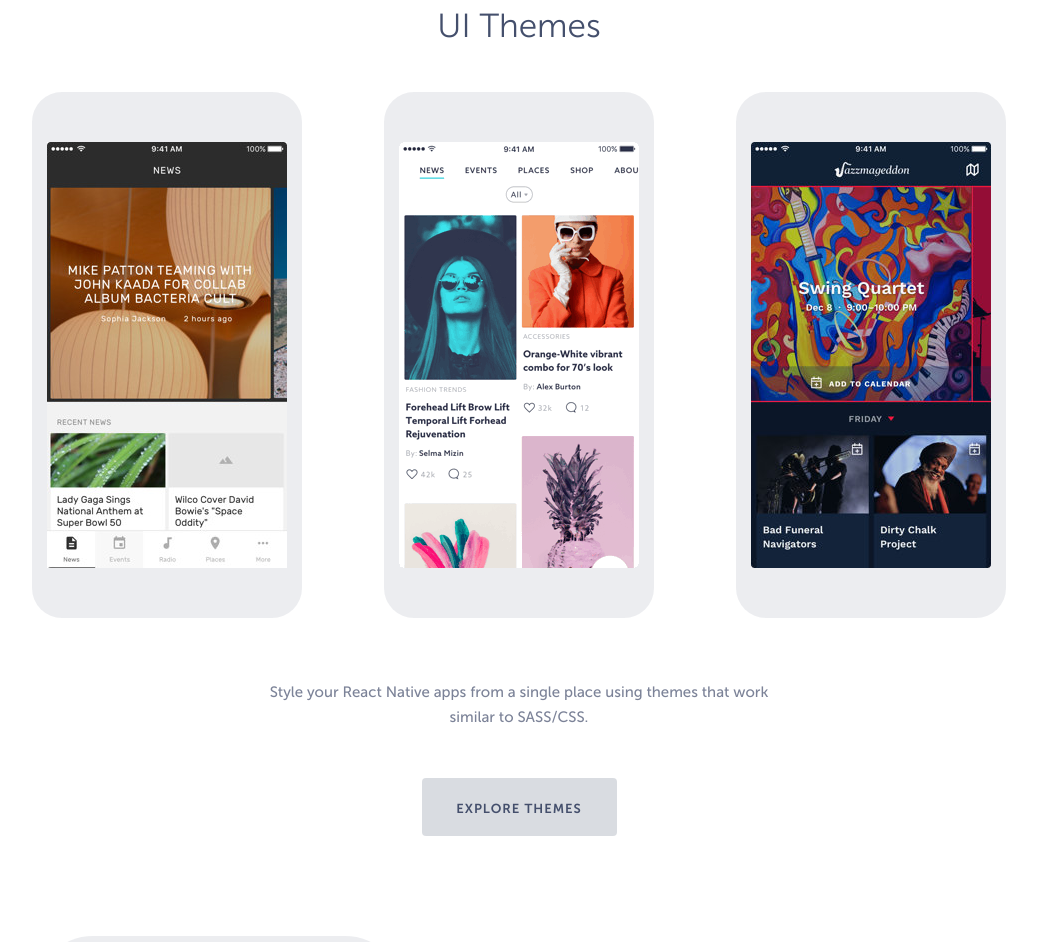
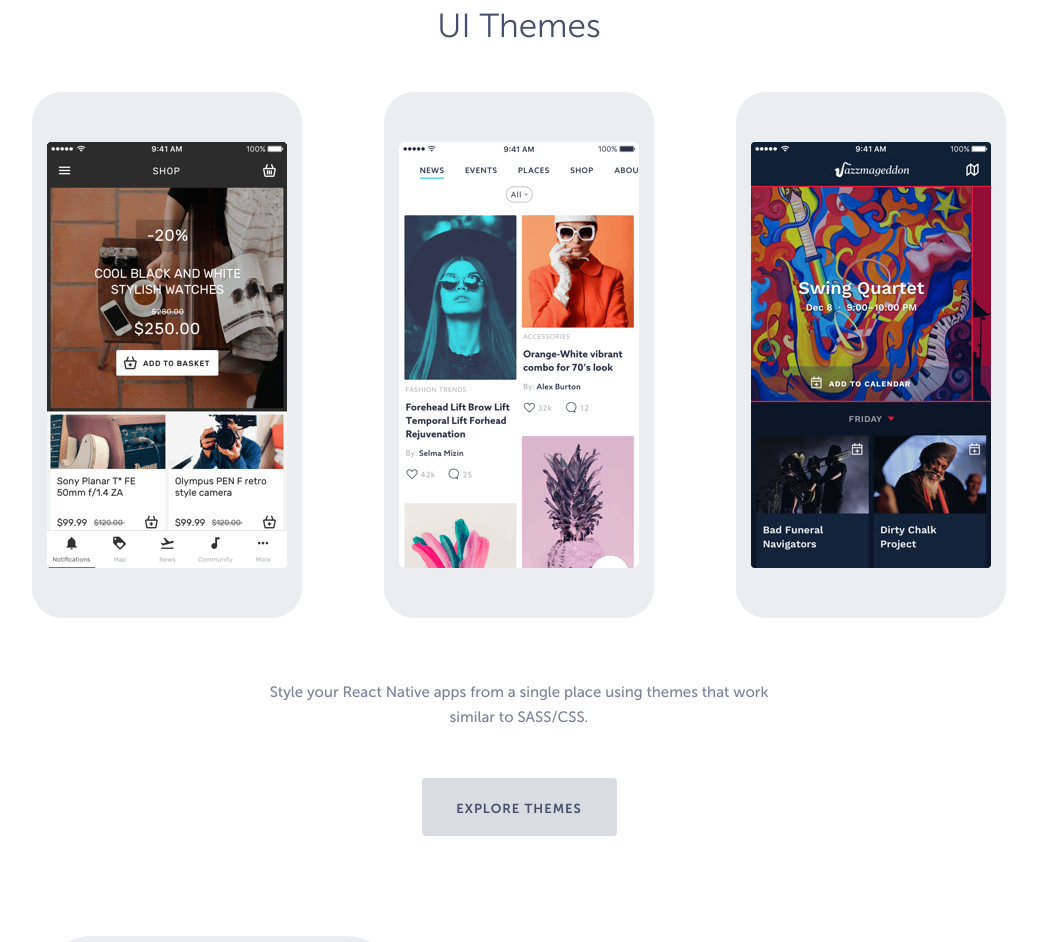
Before and after one commit to shoutem/ui, a plain HTML site: page index.html in a window 1280 px wide. Shown: the part 2570-3512 px from the top of the page, without its empty margins (121-1158 px from the left). Drawn offline with Linux system fonts and the light colour scheme.

Commit message:
Update theme and example images

```diff
--- a/index.html
+++ b/index.html
@@ -201,8 +201,8 @@
 
 						<div class="screenshots">
 							<span class="phone-wrap">
-								<img src="images/theme-rubicon.jpg"
-									srcset="images/theme-rubicon@2x.jpg 2x"
+								<img src="images/theme-rubicon.png"
+									srcset="images/theme-rubicon@2x.png 2x"
 									alt="Screenshot of the 'Rubicon' theme" />
 							</span>
 							<span class="phone-wrap">
```
Also changed, not shown: images/layout.png, images/layout@2x.png, images/layout@3x.png, images/theme-rubicon.jpg (deleted), images/theme-rubicon.png (added), images/theme-rubicon@2x.jpg (deleted), images/theme-rubicon@2x.png (added), images/tile.png, images/tile@2x.png, images/tile@3x.png.
